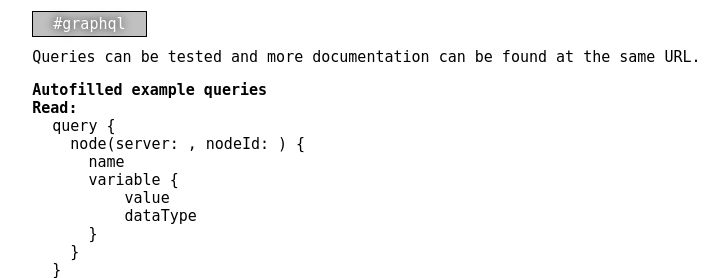
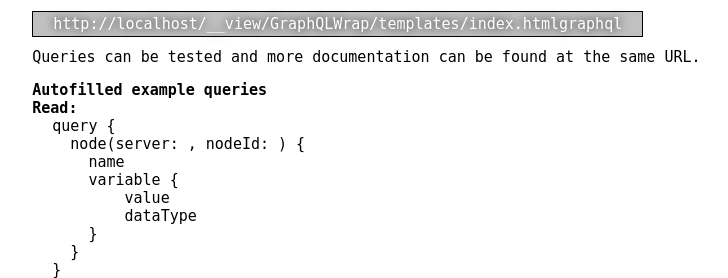
Before and after one commit to AaltoIIC/OPC-UA-GraphQL-Wrapper, a Python web app: template GraphQLWrap/templates/index.html in a window 1280 px wide. Shown: the part 436-714 px from the top of the page, without its empty margins (1-729 px from the left). Run offline with Jinja, Linux system fonts and the light colour scheme; the template is opened without the code that fills it: most values are stand-ins (such as "Sample title", 1, 10 or a date in 2020).

Commit message:
Commented now useless commands in redeployment. Now only syncs files. Removed Dockerfile from rsync-ignore. Fixed graphql url on index page.

```diff
--- a/GraphQLWrap/templates/index.html
+++ b/GraphQLWrap/templates/index.html
@@ -54,7 +54,7 @@
 
     <div id = "QuickExamples">
       <h3>GraphQL queries are POST in JSON format to URL:</h3>
-      <a id = "GraphQLUrl" href = "{{ request.url }}graphql">{{ url }}graphql</a>
+      <a id = "GraphQLUrl" href = "{{ request.url }}graphql">{{ request.url }}graphql</a>
       <p>Queries can be tested and more documentation can be found at the same URL.</p>
 
       <span id = "ExampleHeader">Autofilled example queries</span><br>
--- a/rsync-ignore.txt
+++ b/rsync-ignore.txt
@@ -5,7 +5,6 @@ linenv
 .gitignore
 .git
 Tests
-Dockerfile
 rsync-ignore.txt
 README.md
 LICENSE
```
Also changed, not shown: 1 other file.
